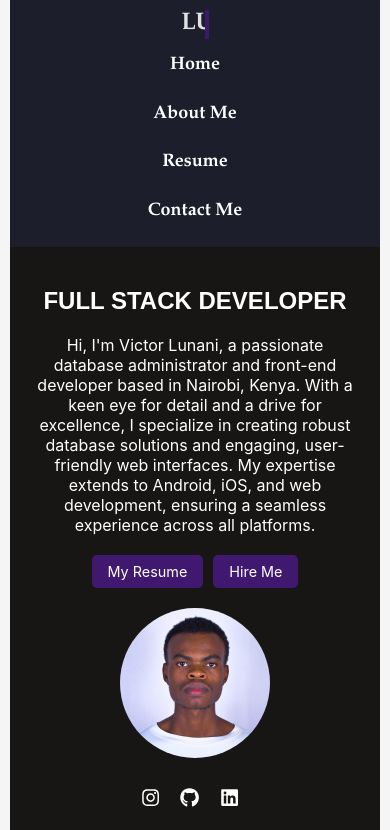
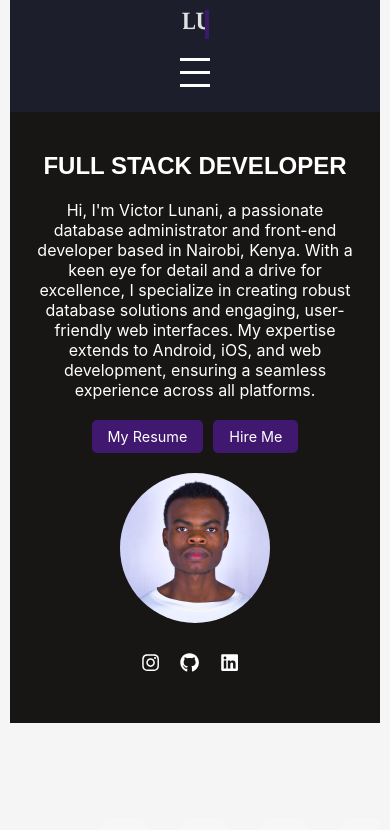
Before and after one commit to lunani254/portfolio, a React (Create React App) app: page / in a window 390 px wide. Shown: the top 830 px of the page. Built offline with nearby package versions, Linux system fonts and the light colour scheme.

Commit message:
small update

```diff
--- a/src/Navbar.css
+++ b/src/Navbar.css
@@ -1,14 +1,15 @@
+/* Navbar styles */
 .navbar {
   background-color: #1c1f2b;
   padding: 20px;
   position: relative;
   height: auto;
   display: flex;
-  flex-wrap: wrap;
   justify-content: space-between;
   align-items: center;
 }
 
+/* Logo animation */
 .logo {
   animation: blink 1s infinite;
 }
@@ -47,13 +48,12 @@
   }
 }
 
+/* Navbar links */
 .navbar-nav {
   list-style-type: none;
   padding: 0;
   margin: 0;
   display: flex;
-  justify-content: center;
-  flex-wrap: wrap;
 }
 
 .nav-item {
@@ -75,15 +75,48 @@
   color: rgba(74, 26, 136, 0.8);
 }
 
+/* Hamburger button styles */
+.hamburger {
+  display: none;
+  flex-direction: column;
+  cursor: pointer;
+  background: none;
+  border: none;
+  padding: 10px;
+}
+
+.hamburger-line {
+  width: 30px;
+  height: 3px;
+  background-color: #ffffff;
+  margin: 5px 0;
+  transition: all 0.3s ease;
+}
+
+/* Small devices */
 @media screen and (max-width: 768px) {
+  .hamburger {
+    display: flex;
+  }
+
   .navbar-nav {
+    display: none;
     flex-direction: column;
-    align-items: center;
+    width: 100%;
+    background-color: #1c1f2b;
+    position: absolute;
+    top: 60px;
+    left: 0;
+    padding: 20px 0;
+    text-align: center;
+  }
+
+  .navbar-nav.open {
+    display: flex;
   }
 
   .nav-item {
-    margin-right: 0;
-    margin-bottom: 20px;
+    margin: 10px 0;
   }
 
   .animated-text {
@@ -95,6 +128,7 @@
   }
 }
 
+/* Extra small devices */
 @media screen and (max-width: 480px) {
   .navbar {
     padding: 10px;
--- a/src/components/Navbar.js
+++ b/src/components/Navbar.js
@@ -1,15 +1,25 @@
-// Navbar.js
-import React from 'react';
+import React, { useState } from 'react';
 import { Link } from 'react-scroll';
 import '../Navbar.css';
 
 function Navbar() {
+  const [isMenuOpen, setIsMenuOpen] = useState(false);
+
+  const toggleMenu = () => {
+    setIsMenuOpen(!isMenuOpen);
+  };
+
   return (
     <nav className="navbar">
       <div className="logo">
         <span className="animated-text">LUNANI</span>
       </div>
-      <ul className="navbar-nav">
+      <button className="hamburger" onClick={toggleMenu}>
+        <span className="hamburger-line"></span>
+        <span className="hamburger-line"></span>
+        <span className="hamburger-line"></span>
+      </button>
+      <ul className={`navbar-nav ${isMenuOpen ? 'open' : ''}`}>
         <li className="nav-item">
           <a href="/" className="nav-link">Home</a>
         </li>
```
